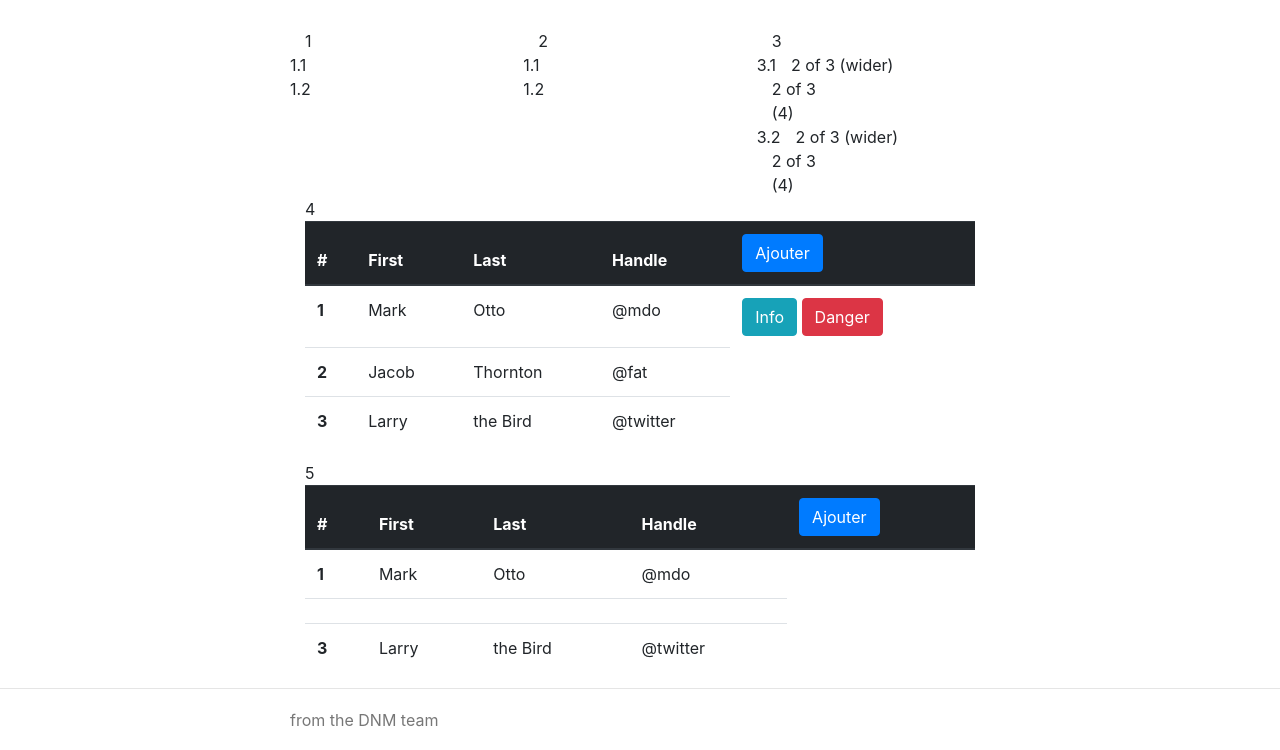
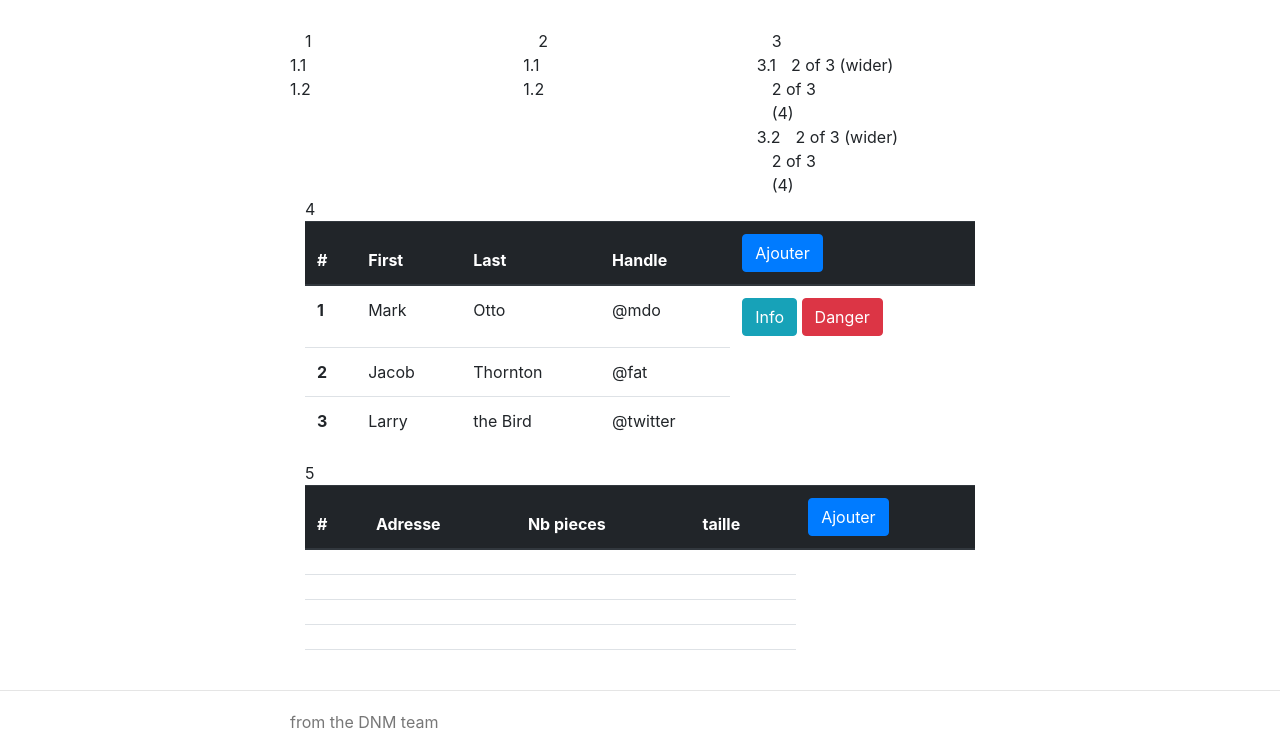
Before and after one commit to maudmcok/TP7-Angular-JS, a website: page app/index.html in a window 1280 px wide. Shown: the part 431-1181 px from the top of the page. Drawn offline with nearby package versions, Linux system fonts and the light colour scheme; some packages are replaced by stand-ins of ours; files that its build step writes are made by us from their sources; no server answers; some icons are missing.

Commit message:
proxy ok good

```diff
--- a/app/scripts/controllers/main.js
+++ b/app/scripts/controllers/main.js
@@ -29,14 +29,14 @@ tpapp.factory('kami', ['$resource', function($resource) {
 tpapp.controller('MainCtrl', function ($scope,kami,$http ) {
     console.log(" **** ");
 
-    $http.get("/http://localhost:8080/rest/home").then(function (response) {
-      $scope.homes = response.data.pokemon_entries;
-    });
 
 
-     kami.setPath('home');
-   // $scope.homes = kami.getpath();
 
+    kami.setPath('home');
+    $scope.homes = kami.getpath();
+    $http.get("rest/home").then(function (response) {
+      $scope.homes = response.data;
+    });
 console.log(" **** "+$scope.homes);
 
 
--- a/app/views/main.html
+++ b/app/views/main.html
@@ -96,31 +96,19 @@
                 <thead class="thead-dark">
                   <tr>
                     <th scope="col">#</th>
-                    <th scope="col">First</th>
-                    <th scope="col">Last</th>
-                    <th scope="col">Handle</th>
+                    <th scope="col">Adresse</th>
+                    <th scope="col">Nb pieces</th>
+                    <th scope="col">taille</th>
                     <th scope="col"><button type="button" class="btn btn-primary">Ajouter</button></tr>
                   </tr>
                 </thead>
                 <tbody>
-                  <tr>
-                    <th scope="row">1</th>
-                    <td>Mark</td>
-                    <td>Otto</td>
-                    <td>@mdo</td>
-                  </tr>
 
-                  </tr ng-repeat="x in homes ">
-                            <th scope="row">{{x.id}}</th>
-                            <td>{{x.adresse}}</td>
-                            <td>{{x.nb_pieces}}</td>
-                            <td>{{x.taille}}</td>
-                  <tr>
-
-                    <th scope="row">3</th>
-                    <td>Larry</td>
-                    <td>the Bird</td>
-                    <td>@twitter</td>
+                  <tr ng-repeat="home in homes ">
+                            <th scope="row">{{home.id}}</th>
+                            <td>{{home.adresse}}</td>
+                            <td>{{home.nb_pieces}}</td>
+                            <td>{{home.taille}}</td>
                   </tr>
                 </tbody>
               </table>
--- a/package.json
+++ b/package.json
@@ -39,7 +39,10 @@
     "node": ">=0.10.0"
   },
   "scripts": {
-    "start" : "grunt serve --proxy-config proxy.config.json",
+    "start": "grunt serve --proxy-config proxy.config.json",
     "test": "karma start test\\karma.conf.js"
+  },
+  "dependencies": {
+    "eslint": "^4.19.1"
   }
 }
```
Also changed, not shown: 1 other file.
